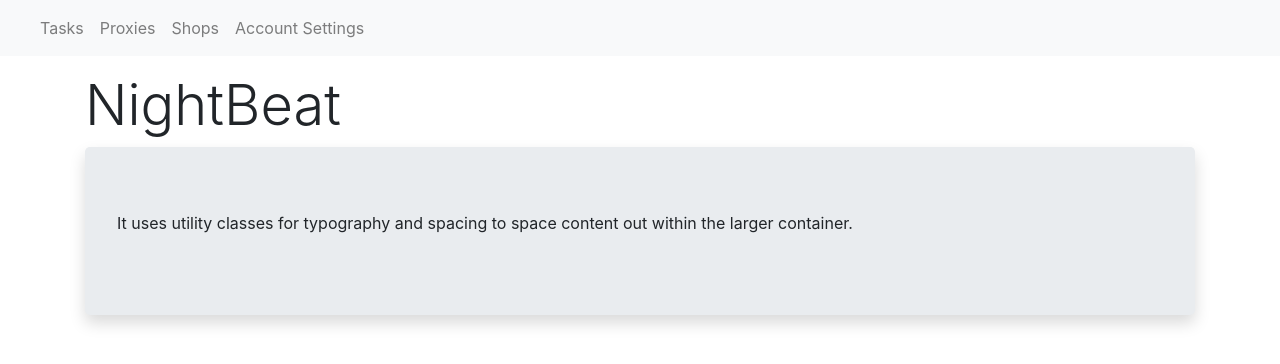
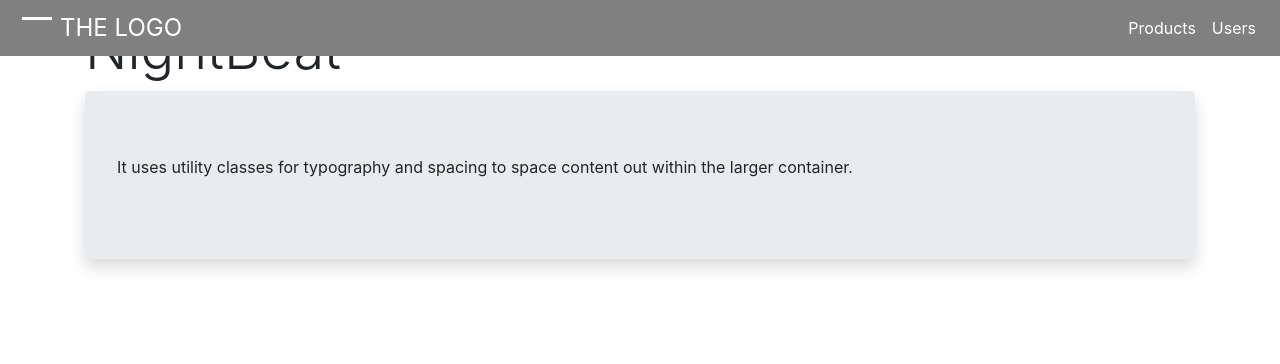
Before and after one commit to CTMoney/nightbeat, a React (Create React App) app: page / in a window 1280 px wide. Shown: the top 364 px of the page. Built offline with nearby package versions, Linux system fonts and the light colour scheme.

Commit message:
Half way done

```diff
--- a/src/App.js
+++ b/src/App.js
@@ -1,12 +1,12 @@
 import React, { Component, Fragment } from 'react';
-import Navbar from "./components/Navbar";
+import Toolbar from "./components/Toolbar/Toolbar";
 import Container from "./components/Container";
 
 class App extends Component {
   render() {
     return (
       <Fragment>
-        <Navbar />
+        <Toolbar />
         <Container />
       </Fragment>
     );
--- a/src/components/Navbar.js
+++ /dev/null
@@ -1,22 +0,0 @@
-import React from 'react';
-
-const Navbar = () => {
-    return (
-        <nav class="navbar navbar-expand-lg navbar-light bg-light">
-            <a class="navbar-brand" href="#"></a>
-            <button class="navbar-toggler" type="button" data-toggle="collapse" data-target="#navbarNavAltMarkup" aria-controls="navbarNavAltMarkup" aria-expanded="false" aria-label="Toggle navigation">
-                <span class="navbar-toggler-icon"></span>
-            </button>
-            <div class="collapse navbar-collapse" id="navbarNavAltMarkup">
-                <div class="navbar-nav">
-                <a class="nav-item nav-link" href="#">Tasks</a>
-                <a class="nav-item nav-link" href="#">Proxies</a>
-                <a class="nav-item nav-link" href="#">Shops</a>
-                <a class="nav-item nav-link" href="#">Account Settings</a>
-                </div>
-            </div>
-        </nav>
-     );
-}
-
-export default Navbar;
--- /dev/null
+++ b/src/components/SideDrawer/DrawerToggleButton.css
@@ -0,0 +1,19 @@
+.toggle-button {
+    display: flex;
+    flex-direction: column;
+    height: 24px;
+    width: 36px;
+    background: transparent;
+    border: none;
+    cursor: pointer;
+}
+
+.toggle-button:focus {
+    outline: none;
+}
+
+.toggle-button_line {
+    width: 30px;
+    height: 1px;
+    background: white;
+}
--- /dev/null
+++ b/src/components/SideDrawer/DrawerToggleButton.js
@@ -0,0 +1,13 @@
+import React from 'react';
+
+import './DrawerToggleButton.css';
+
+const DrawerBtn = props => (
+    <button className="toggle-button">
+        <div className="toggle-button_line" />
+        <div className="toggle-button_line" />
+        <div className="toggle-button_line" />
+    </button>
+);
+
+export default DrawerBtn;
--- /dev/null
+++ b/src/components/Toolbar/Toolbar.css
@@ -0,0 +1,50 @@
+.toolbar {
+    position: fixed;
+    top: 0;
+    left: 0;
+    width: 100%;
+    background: gray;
+    height: 56px;
+}
+
+.toolbar_navigation {
+    display: flex;
+    align-items: center;
+    height: 100%;
+    padding: 0 1rem;
+}
+
+.toolbar_logo {
+    margin-left: 0.5rem;
+}
+
+.toolbar_logo a {
+    color: white;
+    text-decoration: none;
+    font-size: 1.5rem;
+}
+
+.toolbar_navigation-items ul {
+    list-style: none;
+    margin: 0;
+    padding: 0;
+    display: flex;
+}
+
+.toolbar_navigation-items li {
+    padding: 0 0.5rem;
+}
+
+.toolbar_navigation-items a {
+    color: white;
+    text-decoration: none;
+}
+
+.toolbar_navigation-items a:hover,
+.toolbar_navigation-items a:active {
+    color: orange
+}
+
+.spacer {
+    flex: 1;
+}
--- /dev/null
+++ b/src/components/Toolbar/Toolbar.js
@@ -0,0 +1,24 @@
+import React from 'react';
+import './Toolbar.css';
+import DrawerBtn from '../SideDrawer/DrawerToggleButton'
+
+
+const toolbar = props => (
+    <header className="toolbar">
+        <nav className="toolbar_navigation">
+            <div>
+                <DrawerBtn />
+            </div>
+            <div className="toolbar_logo"><a href="/">THE LOGO</a></div>
+            <div className="spacer"  />
+            <div className="toolbar_navigation-items">
+                <ul>
+                    <li><a href="/">Products</a></li>
+                    <li><a href="/">Users</a></li>
+                </ul>
+            </div>
+        </nav>
+    </header>
+);
+
+export default toolbar;
```
Also changed, not shown: src/components/SideDrawer/SideDrawer.js (added), 1 other file (tests, documents, lock files or other folders).
